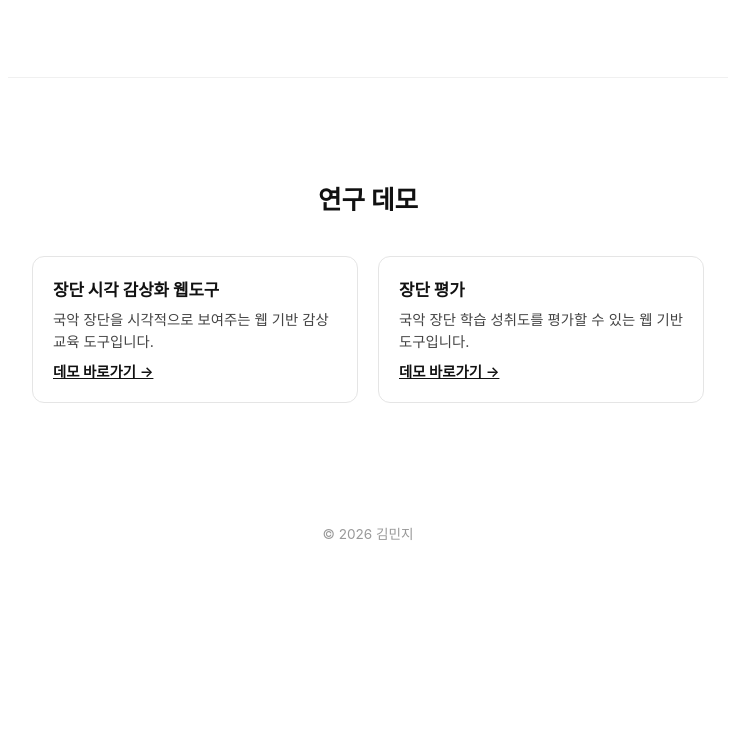
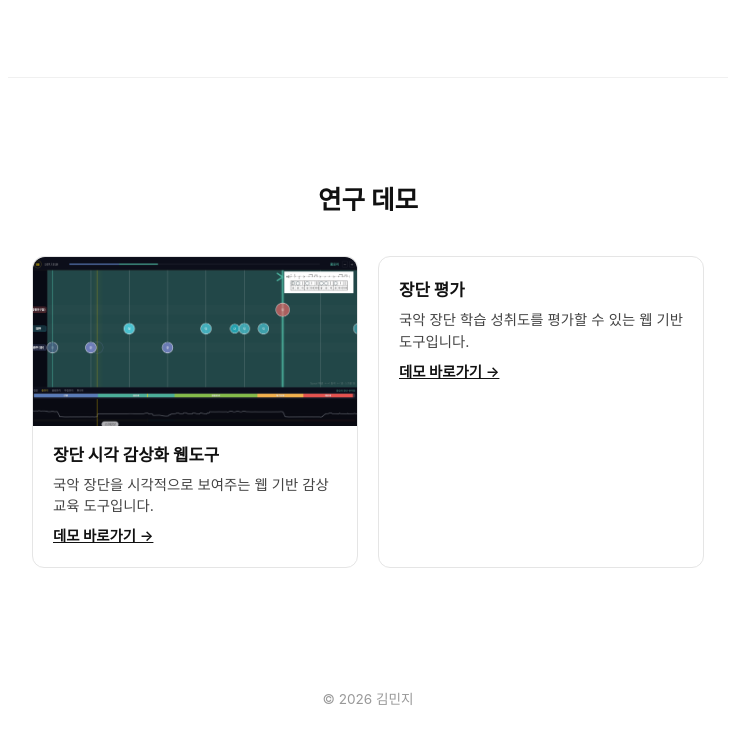
Before and after one commit to minjikimmusic/tradition, a plain HTML site: page index.html in a window 1280 px wide. Shown: the part 5711-6459 px from the top of the page, without its empty margins (272-1007 px from the left). Before the commit the page ends 6294 px from the top, so only its background shows below. Drawn offline with Linux system fonts and the light colour scheme.

Commit message:
16일 수정사항

```diff
--- a/assets/style.css
+++ b/assets/style.css
@@ -210,6 +210,18 @@ section > p.intro {
   padding: 20px;
 }
 
+/* 카드 상단 이미지(데모 화면 캡처) */
+.card-thumb {
+  margin: -20px -20px 16px;
+  border-radius: 12px 12px 0 0;
+  overflow: hidden;
+}
+
+.card-thumb img {
+  width: 100%;
+  display: block;
+}
+
 .card h3 {
   margin: 0 0 8px;
   font-size: 1.05rem;
--- a/index.html
+++ b/index.html
@@ -270,6 +270,7 @@
     <h2>연구 데모</h2>
     <div class="card-grid">
       <div class="card">
+        <div class="card-thumb"><img src="assets/demos/jangdan-visualization.png" alt="장단 시각 감상화 웹도구 화면"></div>
         <h3>장단 시각 감상화 웹도구</h3>
         <p>국악 장단을 시각적으로 보여주는 웹 기반 감상교육 도구입니다.</p>
         <p><a href="https://minjikimmusic.github.io/jangdan-visualization/" target="_blank" rel="noopener">데모 바로가기 →</a></p>
```
Also changed, not shown: assets/demos/jangdan-visualization.png (added), assets/icons/sogang-future-lab-logo.png, 2 other files.
